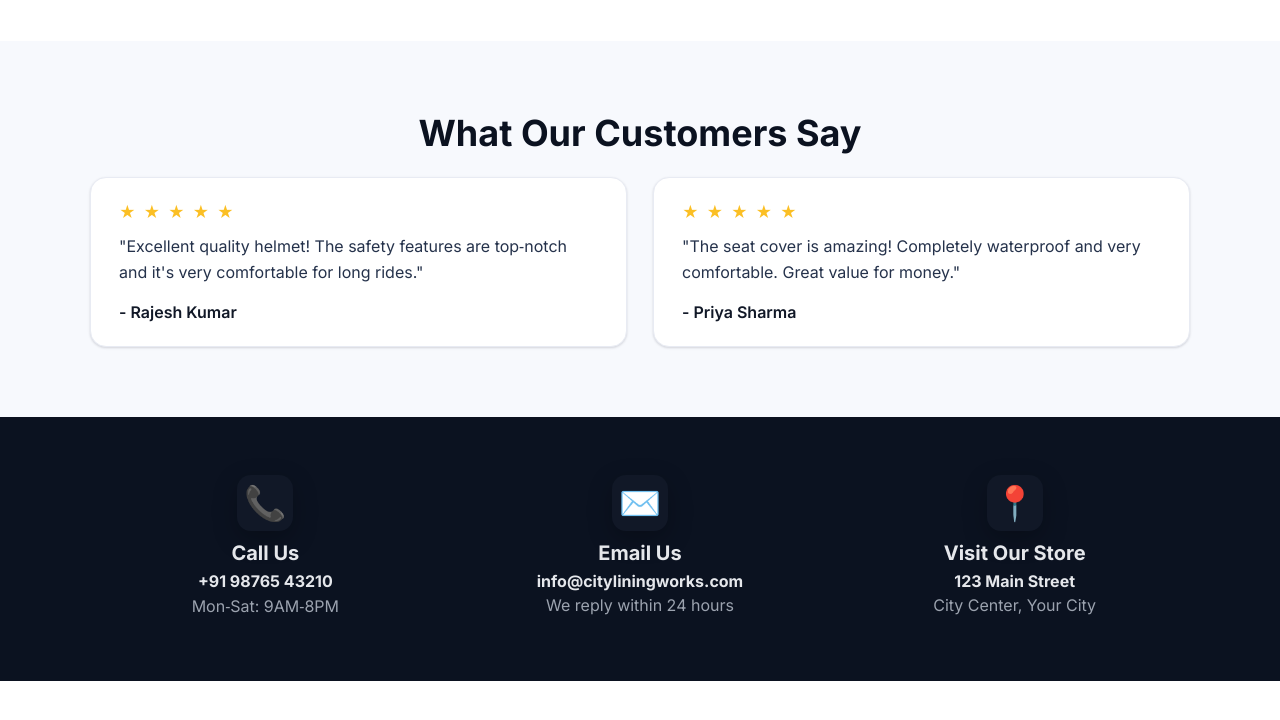
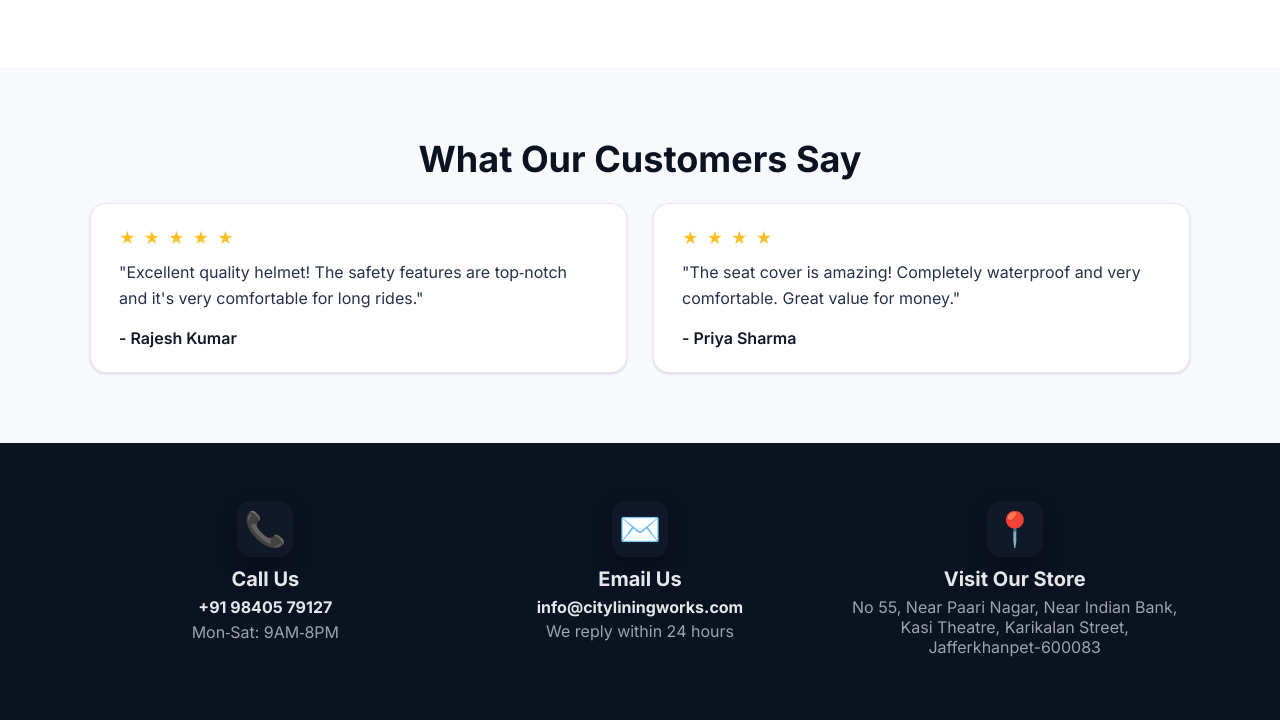
Before and after one commit to yaseermohamed7121/3_Helmet, a plain HTML site: page index.html in a window 1280 px wide. Shown: the part 1462-2182 px from the top of the page. Before the commit the page ends 2143 px from the top, so only its background shows below. Drawn offline with Linux system fonts and the light colour scheme.

Commit message:
clients details update

```diff
--- a/index.html
+++ b/index.html
@@ -41,7 +41,7 @@
     <div class="hero-inner container">
       <h1 class="hero-title">Premium Bike Accessories</h1>
       <p class="hero-subtitle">
-        Your Safety, Our Priority − Quality Helmets &amp; Seat Covers
+       Car Seat Cover Dealer showcasing premium leather car seat covers, motorcycle accessories, and offering repair services for helmets and seat covers.
       </p>
       <a href="#products" class="btn btn-primary">
         <span aria-hidden="true">🛒</span>
@@ -147,7 +147,7 @@
         </article>
 
         <article class="t-card">
-          <div class="stars" aria-label="5 stars">★ ★ ★ ★ ★</div>
+          <div class="stars" aria-label="5 stars">★ ★ ★ ★ </div>
           <p class="t-quote">
             "The seat cover is amazing! Completely waterproof and very comfortable. Great value for money."
           </p>
@@ -163,7 +163,7 @@
       <div class="contact-item">
         <div class="c-icon">📞</div>
         <h3 class="c-title">Call Us</h3>
-        <p class="c-main">+91 98765 43210</p>
+        <p class="c-main">+91 98405 79127</p>
         <p class="c-sub">Mon‑Sat: 9AM‑8PM</p>
       </div>
 
@@ -177,8 +177,7 @@
       <div class="contact-item">
         <div class="c-icon">📍</div>
         <h3 class="c-title">Visit Our Store</h3>
-        <p class="c-main">123 Main Street</p>
-        <p class="c-sub">City Center, Your City</p>
+        <p class="c-sub">No 55, Near Paari Nagar, Near Indian Bank, Kasi Theatre, Karikalan Street, Jafferkhanpet-600083</p>
       </div>
     </div>
   </footer>
```
